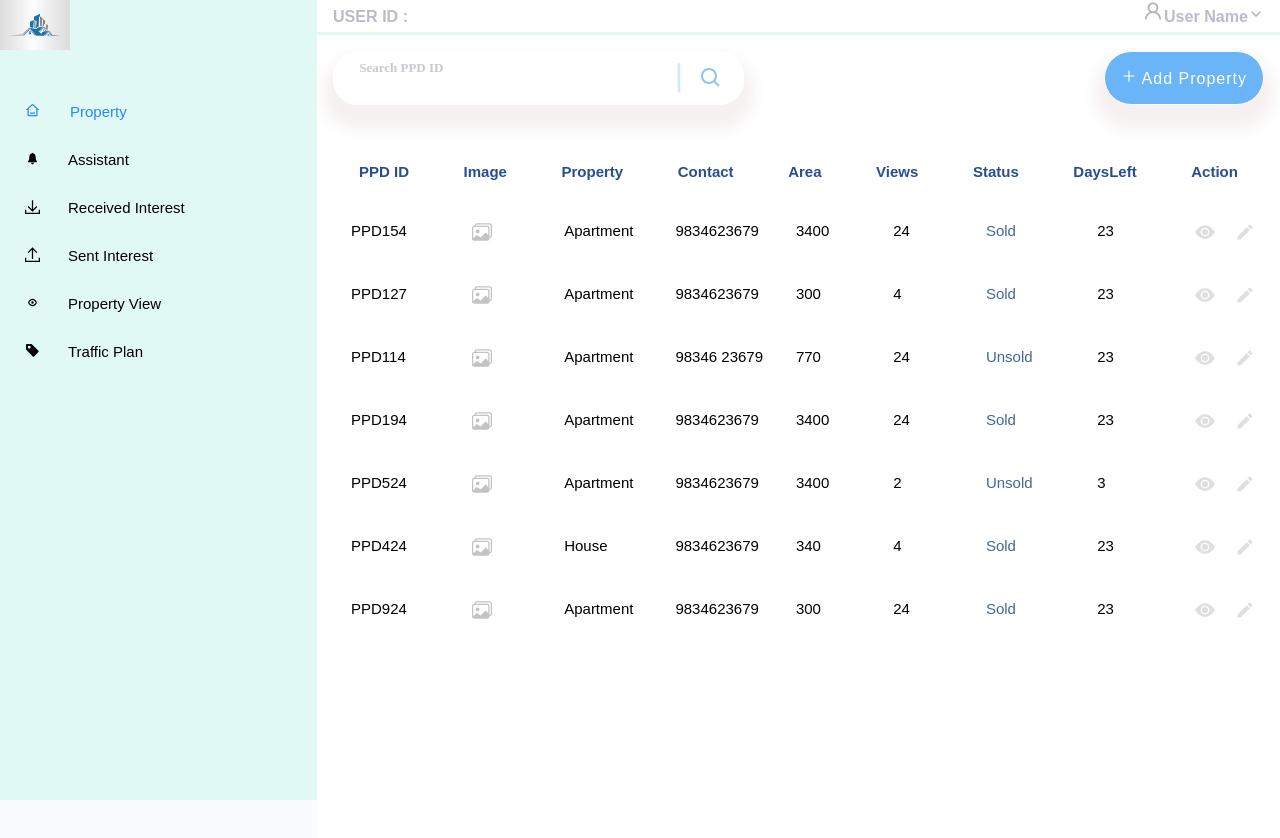
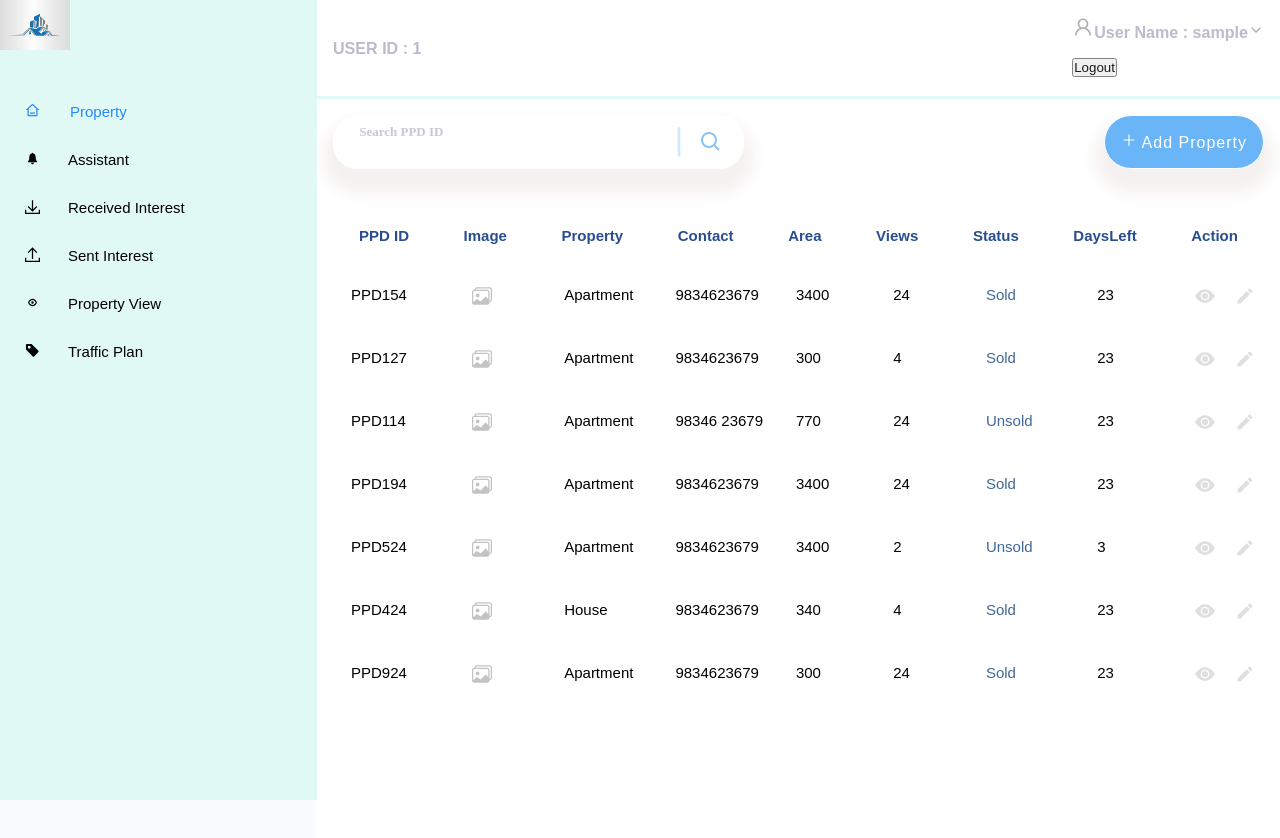
Before and after one commit to ChavvaNarayana/Real_Estate_Client, a React (Create React App) app: page / in a window 1280 px wide. Shown: the top 838 px of the page. Built offline with nearby package versions, Linux system fonts and the light colour scheme; sample sign-in values are in the browser's storage.

Commit message:
added dynamic usernmae and id and added logout button

```diff
--- a/src/components/Header.jsx
+++ b/src/components/Header.jsx
@@ -1,15 +1,22 @@
 import React from 'react'
 import { AiOutlineUser } from 'react-icons/ai'
 import { FiChevronDown } from 'react-icons/fi'
-function Header() {
+import { useNavigate } from 'react-router-dom'
+function Header({ username, userId }) {
+  const navigate = useNavigate()
+  function logout() {
+    localStorage.clear()
+    navigate('/login')
+  }
   return (
     <header>
-      <div className="head flex flex-row space-between mx-5">
+      <div className="head flex flex-row space-between mx-5 my-5 items-center">
         <div className="user-id lg-font">
-            <h6>USER ID : </h6>
+          <h6>USER ID : { userId}</h6>
         </div>
         <div className="user-name lg-font">
-          <h6 className='flex flex-row items-center'><div><AiOutlineUser color='#A6A6A6' size={ 22 } /></div><div> User Name</div><div><FiChevronDown color='#A6A6A6' /></div> </h6>
+          <h6 className='flex flex-row items-center'><div><AiOutlineUser color='#A6A6A6' size={ 22 } /></div><div>User Name : { username }</div><div><FiChevronDown color='#A6A6A6' /></div> </h6>
+        <button onClick={logout}>Logout</button>
         </div>
 
       </div>
```
